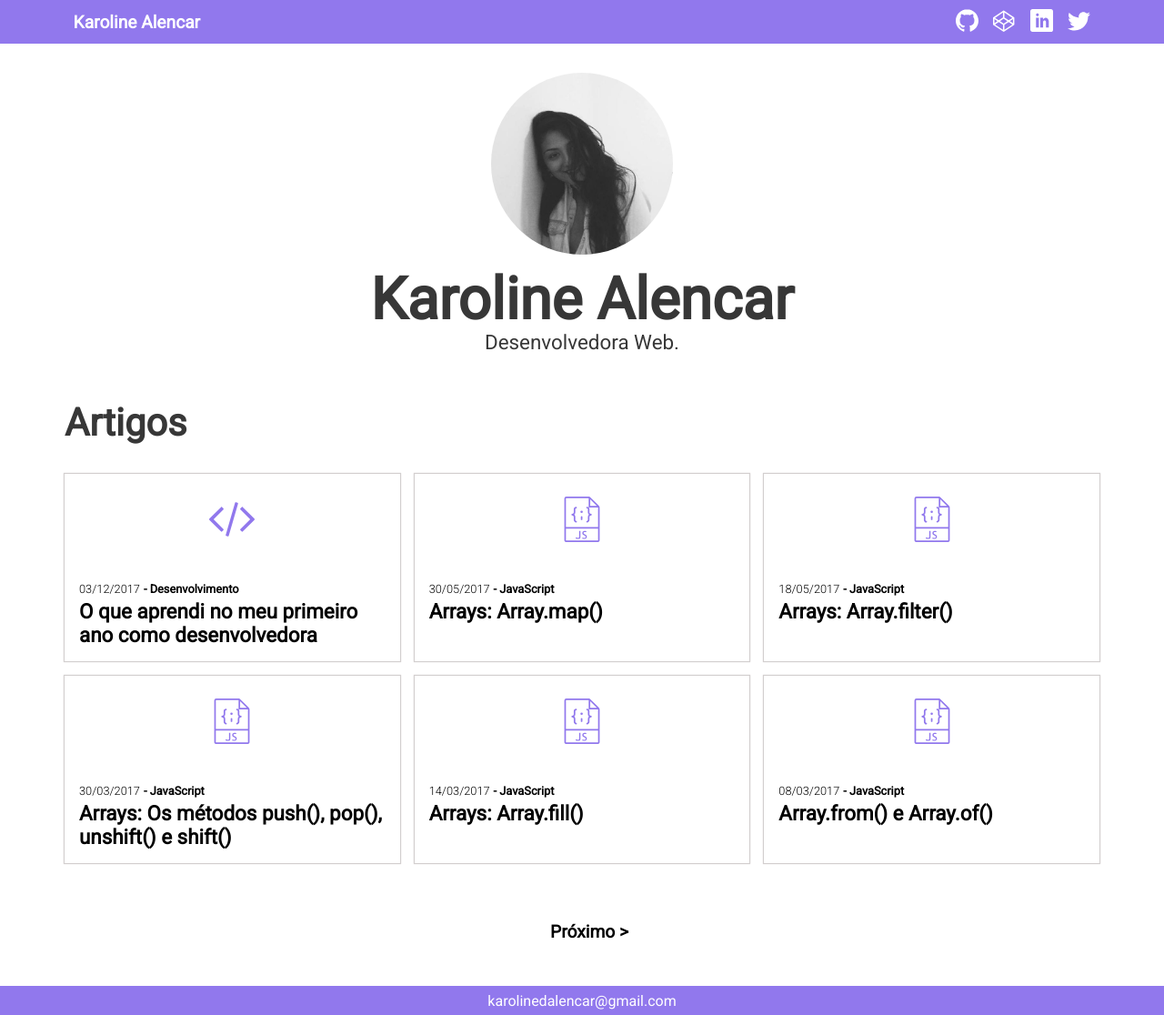
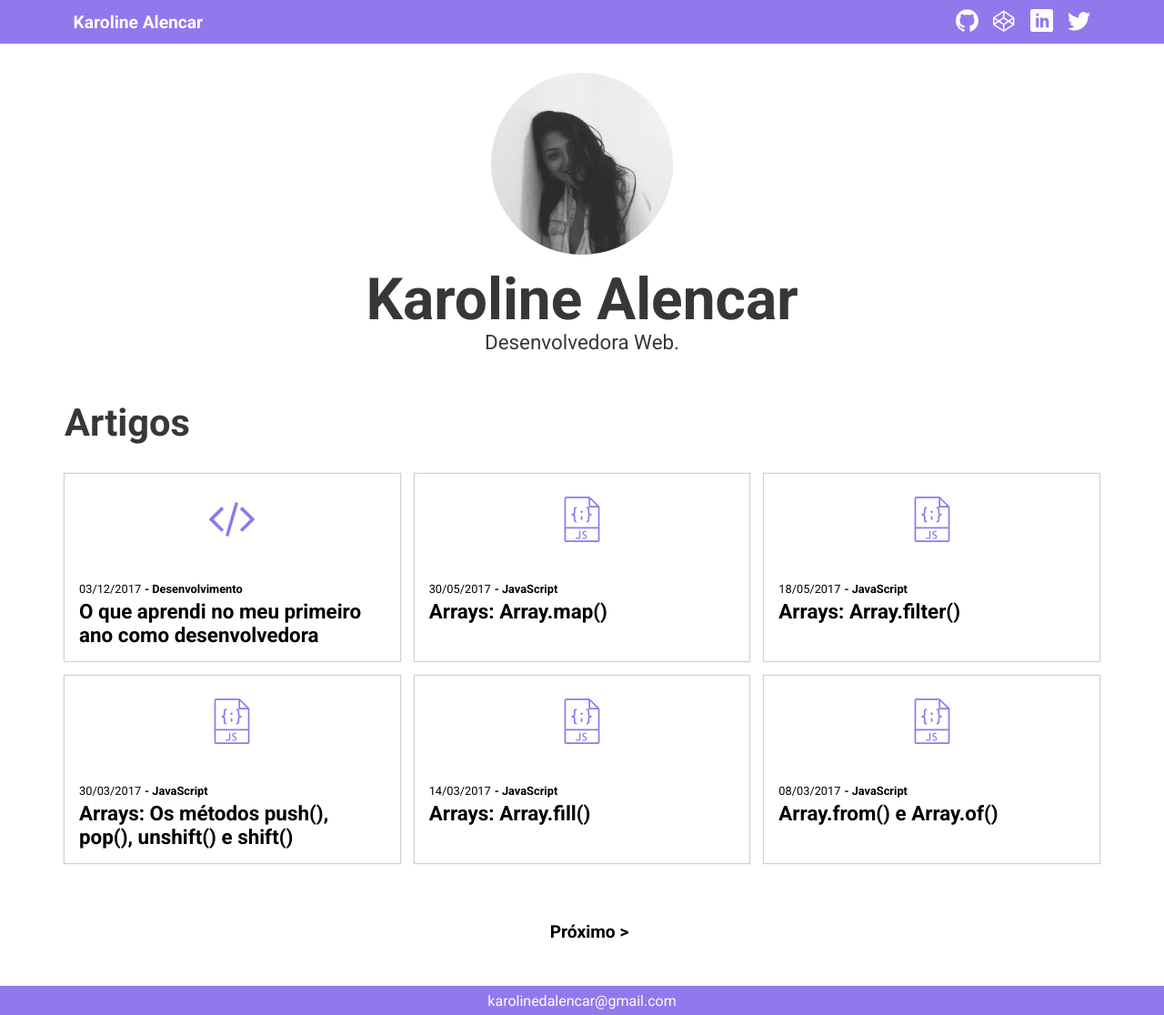
Before and after one commit to karolinedealencar/karolinedealencar.com.br, a Jekyll site: the page built from index.html, in a window 1280 px wide. Shown: the whole page at 91% size. Built offline with Jekyll 4.4.1, drawn with Linux system fonts in a browser that asks for light colours; the list of posts is cut into pages by our own code.

Commit message:
Change font weight

```diff
--- a/_includes/head.html
+++ b/_includes/head.html
@@ -21,5 +21,5 @@
 
   <title>{% if page.title %}{{ page.title }}{% else %}Karoline Alencar{% endif %}</title>
   <link rel="stylesheet" href="{{ "/css/main.css" | prepend: site.baseurl }}">
-  <link href="https://fonts.googleapis.com/css?family=Roboto:300,400" rel="stylesheet">
+  <link href="https://fonts.googleapis.com/css?family=Roboto:400,700" rel="stylesheet">
 </head>
```
